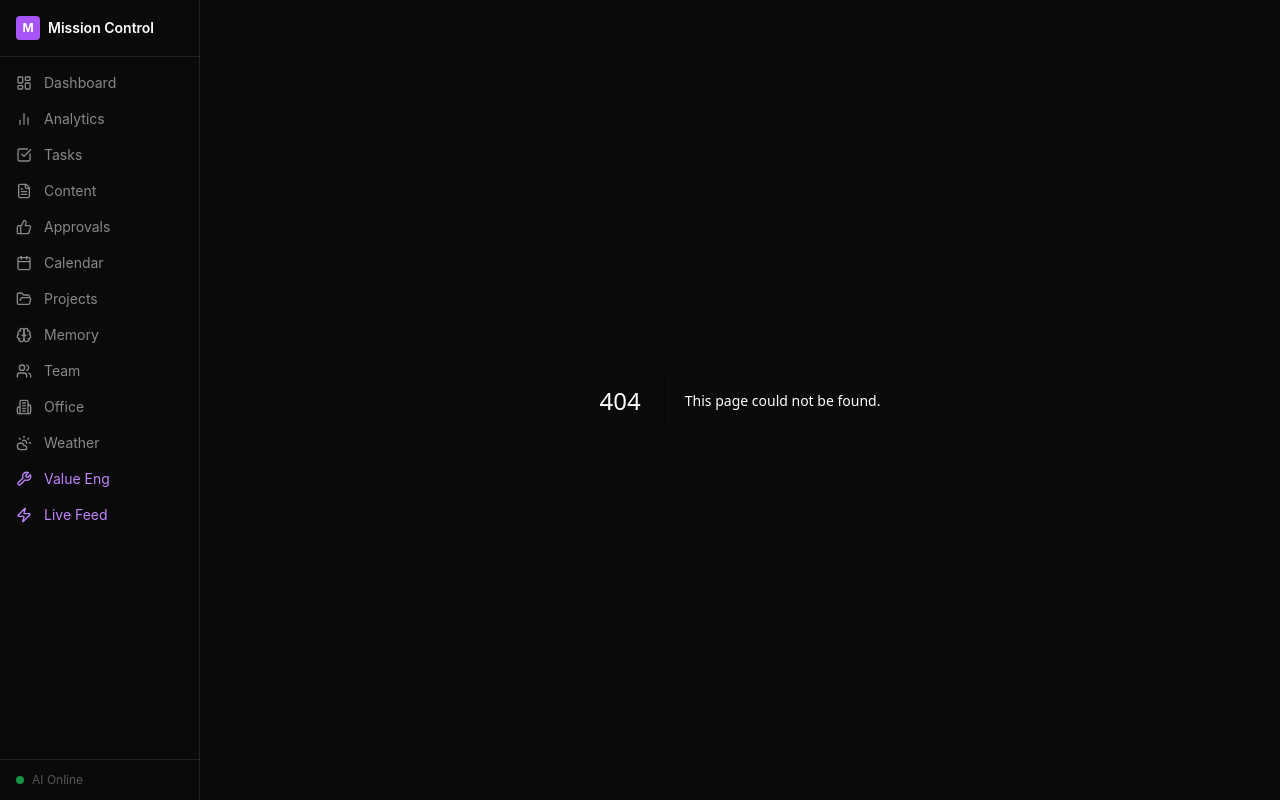
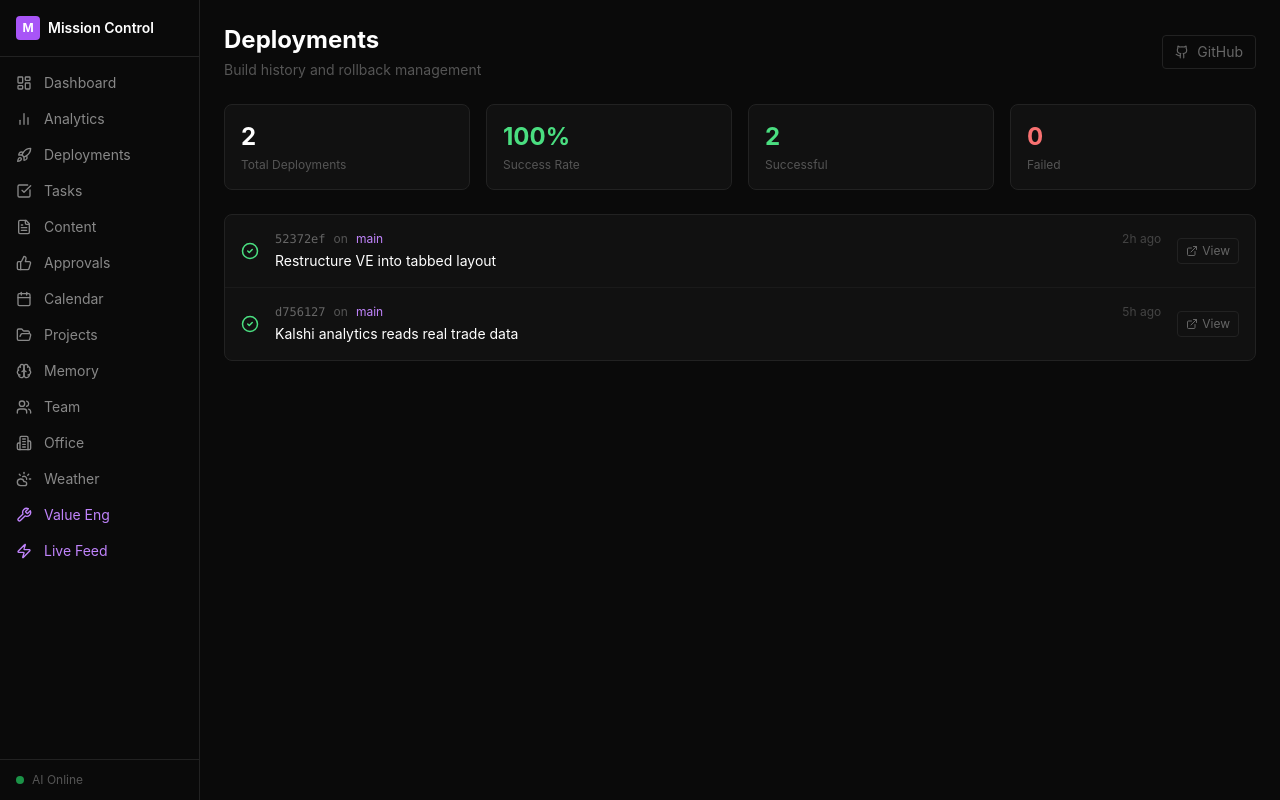
Before and after one commit to erickdronski/dron-command-center, a Next.js app: page /deployments in a window 1280 px wide. Before the commit this address had no page. Built offline with nearby package versions, Linux system fonts and the light colour scheme.

Commit message:
feat: add Deployments page with stats and history

```diff
--- /dev/null
+++ b/app/components/PageHeader.tsx
@@ -0,0 +1,32 @@
+import Link from 'next/link';
+import { Github } from 'lucide-react';
+
+interface PageHeaderProps {
+  title: string;
+  subtitle?: string;
+}
+
+export function PageHeader({ title, subtitle }: PageHeaderProps) {
+  return (
+    <div className="flex flex-col sm:flex-row sm:items-center justify-between gap-4 mb-6">
+      <div className="flex-1">
+        <h1 className="text-2xl font-bold text-white">{title}</h1>
+        {subtitle && (
+          <p className="text-sm text-[#555] mt-1">{subtitle}</p>
+        )}
+      </div>
+
+      <div className="flex items-center gap-2">
+        <Link
+          href="https://github.com/erickdronski/dron-command-center"
+          target="_blank"
+          rel="noopener noreferrer"
+          className="flex items-center gap-2 text-sm text-[#666] hover:text-white transition-colors px-3 py-1.5 rounded border border-[#222] hover:border-[#444]"
+        >
+          <Github size={14} />
+          GitHub
+        </Link>
+      </div>
+    </div>
+  );
+}
--- /dev/null
+++ b/app/deployments/page.tsx
@@ -0,0 +1,81 @@
+import Link from 'next/link';
+import { PageHeader } from '../components/PageHeader';
+import { Rocket, CheckCircle2, XCircle, Clock, RotateCcw, ExternalLink } from 'lucide-react';
+
+// Static deployment data (will be dynamic later)
+const deployments = [
+  { id: '1', commit: '52372ef', message: 'Restructure VE into tabbed layout', branch: 'main', status: 'success', time: '2h ago' },
+  { id: '2', commit: 'd756127', message: 'Kalshi analytics reads real trade data', branch: 'main', status: 'success', time: '5h ago' },
+];
+
+export default function DeploymentsPage() {
+  return (
+    <div className="p-6 max-w-6xl mx-auto">
+      <PageHeader
+        title="Deployments"
+        subtitle="Build history and rollback management"
+      />
+
+      {/* Stats */}
+      <div className="grid grid-cols-4 gap-4 mb-6">
+        <div className="bg-[#111] border border-[#222] rounded-lg p-4">
+          <div className="text-2xl font-bold text-white">{deployments.length}</div>
+          <div className="text-xs text-[#555] mt-1">Total Deployments</div>
+        </div>
+        <div className="bg-[#111] border border-[#222] rounded-lg p-4">
+          <div className="text-2xl font-bold text-green-400">100%</div>
+          <div className="text-xs text-[#555] mt-1">Success Rate</div>
+        </div>
+        <div className="bg-[#111] border border-[#222] rounded-lg p-4">
+          <div className="text-2xl font-bold text-green-400">{deployments.filter(d => d.status === 'success').length}</div>
+          <div className="text-xs text-[#555] mt-1">Successful</div>
+        </div>
+        <div className="bg-[#111] border border-[#222] rounded-lg p-4">
+          <div className="text-2xl font-bold text-red-400">0</div>
+          <div className="text-xs text-[#555] mt-1">Failed</div>
+        </div>
+      </div>
+
+      {/* Deployments List */}
+      <div className="bg-[#111] border border-[#222] rounded-lg overflow-hidden">
+        <div className="divide-y divide-[#1a1a1a]">
+          {deployments.map((deployment) => (
+            <div key={deployment.id} className="p-4 hover:bg-[#151515] transition-colors">
+              <div className="flex items-center gap-4">
+                <div className="flex-shrink-0">
+                  {deployment.status === 'success' ? (
+                    <CheckCircle2 size={18} className="text-green-400" />
+                  ) : (
+                    <XCircle size={18} className="text-red-400" />
+                  )}
+                </div>
+
+                <div className="flex-1 min-w-0">
+                  <div className="flex items-center gap-2 mb-1">
+                    <span className="font-mono text-xs text-[#666]">{deployment.commit}</span>
+                    <span className="text-xs text-[#555]">on</span>
+                    <span className="text-xs text-purple-400">{deployment.branch}</span>
+                    <span className="text-xs text-[#444] ml-auto">{deployment.time}</span>
+                  </div>
+                  <p className="text-sm text-white">{deployment.message}</p>
+                </div>
+
+                <div className="flex items-center gap-2">
+                  <Link
+                    href={`https://github.com/erickdronski/dron-command-center/commit/${deployment.commit}`}
+                    target="_blank"
+                    rel="noopener noreferrer"
+                    className="flex items-center gap-1 text-xs text-[#666] hover:text-purple-400 transition-colors px-2 py-1 rounded border border-[#222]"
+                  >
+                    <ExternalLink size={12} />
+                    View
+                  </Link>
+                </div>
+              </div>
+            </div>
+          ))}
+        </div>
+      </div>
+    </div>
+  );
+}
--- a/app/layout.tsx
+++ b/app/layout.tsx
@@ -3,7 +3,7 @@ import Link from 'next/link';
 import './globals.css';
 import {
   LayoutDashboard, CheckSquare, FileText, ThumbsUp,
-  Calendar, FolderOpen, Brain, Users, Building2, Zap, CloudSun, BarChart2, Wrench
+  Calendar, FolderOpen, Brain, Users, Building2, Zap, CloudSun, BarChart2, Wrench, Rocket
 } from 'lucide-react';
 
 export const metadata: Metadata = {
@@ -14,6 +14,7 @@ export const metadata: Metadata = {
 const navItems = [
   { href: '/', icon: LayoutDashboard, label: 'Dashboard' },
   { href: '/analytics', icon: BarChart2, label: 'Analytics' },
+  { href: '/deployments', icon: Rocket, label: 'Deployments' },
   { href: '/tasks', icon: CheckSquare, label: 'Tasks' },
   { href: '/content', icon: FileText, label: 'Content' },
   { href: '/approvals', icon: ThumbsUp, label: 'Approvals' },
```
